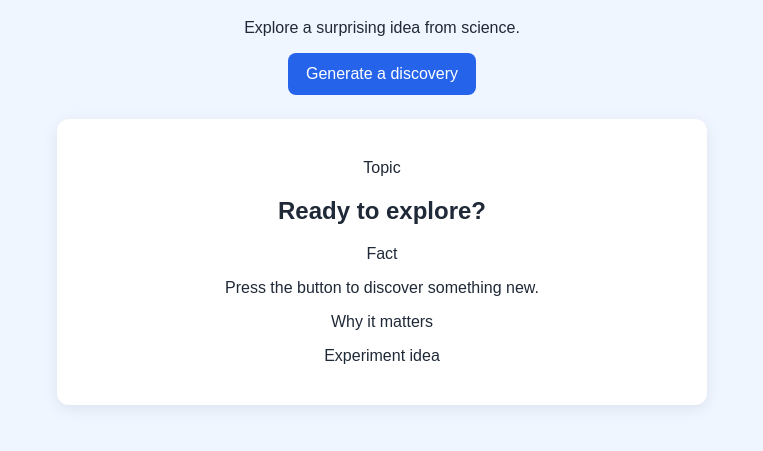
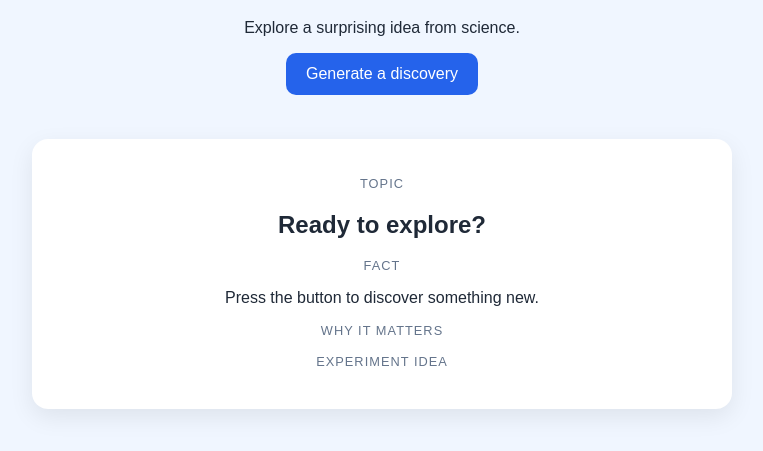
Before and after one commit to praise0373626-stack/science-discovery-generator-, a plain HTML site: page index.html in a window 1280 px wide. Shown: the part 101-552 px from the top of the page, without its empty margins (258-1021 px from the left). Drawn offline with Linux system fonts and the light colour scheme.

Commit message:
Update styles.css

```diff
--- a/styles.css
+++ b/styles.css
@@ -6,26 +6,38 @@ body {
   padding: 40px 20px;
 }
 
-main {
-  max-width: 650px;
+.container {
+  max-width: 700px;
   margin: 0 auto;
   text-align: center;
 }
 
-section {
+.card {
   background: white;
-  border-radius: 12px;
+  border-radius: 16px;
   padding: 24px;
   margin-top: 24px;
-  box-shadow: 0 4px 16px #00000014;
+  box-shadow: 0 8px 24px rgba(0, 0, 0, 0.08);
 }
 
 button {
   background: #2563eb;
   color: white;
-  border: 0;
-  border-radius: 8px;
-  padding: 12px 18px;
+  border: none;
+  border-radius: 10px;
+  padding: 12px 20px;
   font-size: 1rem;
   cursor: pointer;
+  margin-bottom: 20px;
 }
+
+button:hover {
+  background: #1d4ed8;
+}
+
+.label {
+  font-size: 0.8rem;
+  letter-spacing: 0.08em;
+  text-transform: uppercase;
+  color: #64748b;
+}
```
